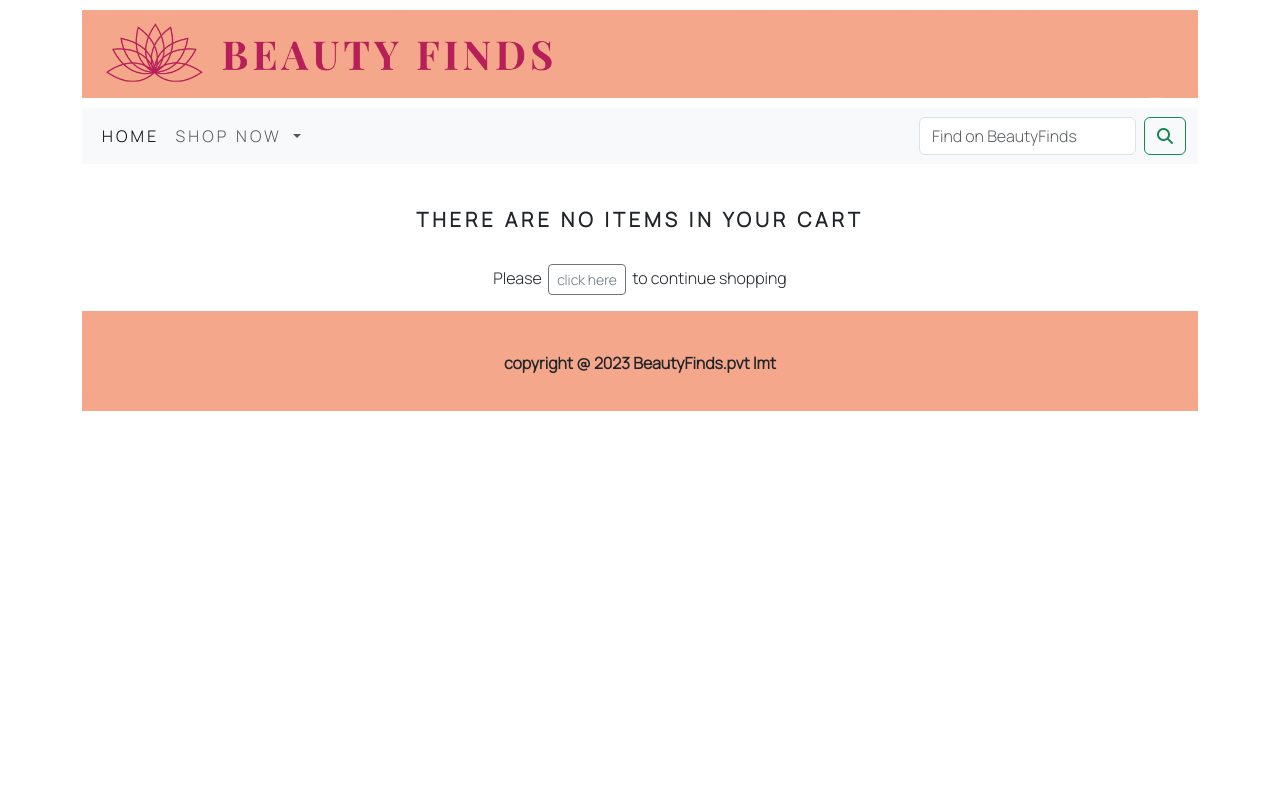
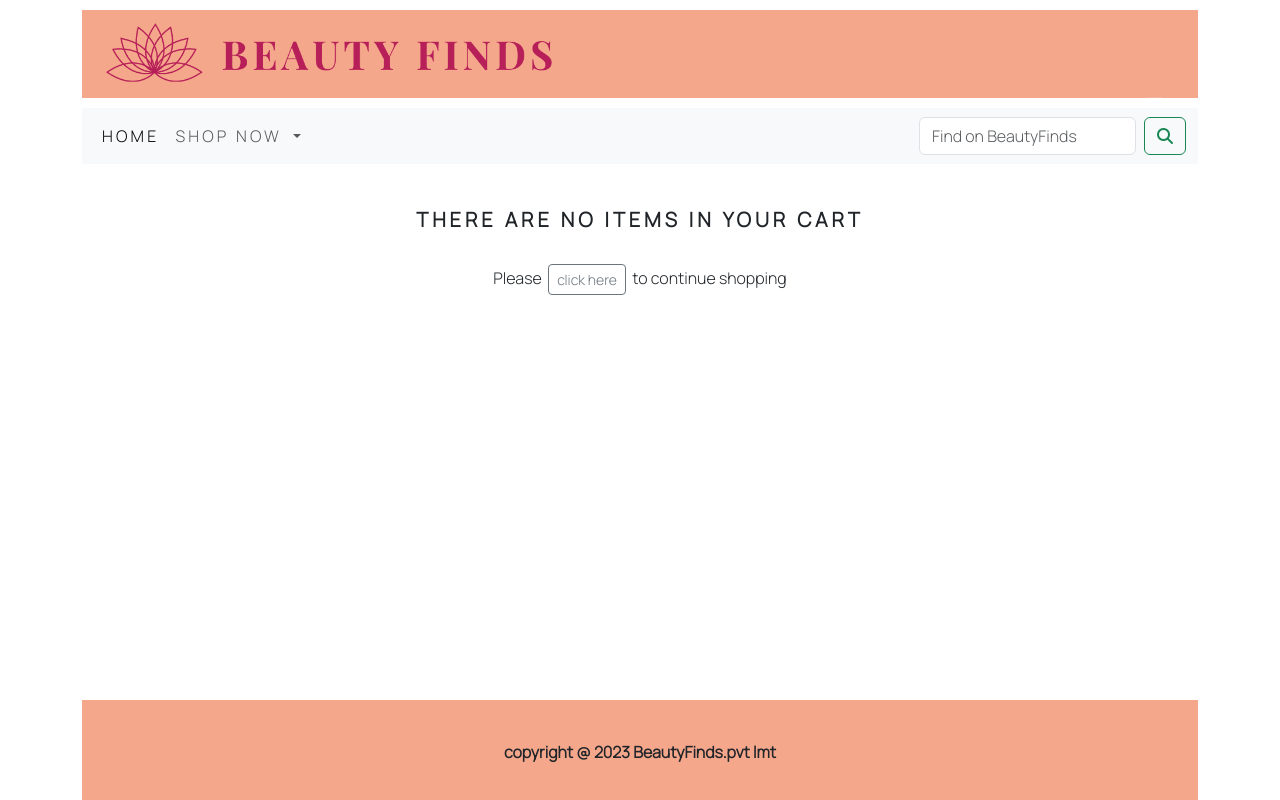
Before and after one commit to shahina-sakkeer/Shopping-website, a Django app: page /cart/ in a window 1280 px wide. Run offline with Django 4.2, Linux system fonts and the light colour scheme; data comes from the database, SQL or seed files in the repository; both versions use the stored data as it was after the commit; some libraries are stand-ins or nearby versions.

Commit message:
initial commit

```diff
--- a/static/css/custom.css
+++ b/static/css/custom.css
@@ -1,5 +1,6 @@
 body{
     font-family: 'Manrope', sans-serif;
+
 }
 .nav-item{
     letter-spacing: 0.2em;
@@ -18,16 +19,19 @@ body{
     text-transform: uppercase;
 }
 
-.my_footer{
+/* footer */
+
+/* .my_footer{
     background-color: rgb(245, 167, 139);
     height: 100px;
+
 }
 
 .my_footer p{
     font-weight: bold;
     padding-top: 40px;
     width: 100%;
-}
+} */
 
 
 /* category */
--- a/templates/base.html
+++ b/templates/base.html
@@ -1,6 +1,6 @@
 {% load static %}
 <!DOCTYPE html>
-<html lang="en">
+<html lang="en" style="height: 100%;">
 
 <head>
     <meta charset="UTF-8">
@@ -12,8 +12,8 @@
     <title>{% block title %} {% endblock %}</title>
 </head>
 
-<body>
-    <div class="container">
+<body style="min-height: 100vh; display: flex; flex-direction: column; height: 100%;">
+    <div class="container" style="  min-height: 100%; display: flex; flex-direction: column;">
 
     <div>
     {% include "header.html" %}
@@ -26,6 +26,7 @@
     </div>
 
     {% include "footer.html" %}
+
     <script src="https://cdn.jsdelivr.net/npm/@popperjs/core@2.11.8/dist/umd/popper.min.js" integrity="sha384-I7E8VVD/ismYTF4hNIPjVp/Zjvgyol6VFvRkX/vR+Vc4jQkC+hVqc2pM8ODewa9r" crossorigin="anonymous"></script>
 <script src="https://cdn.jsdelivr.net/npm/bootstrap@5.3.0/dist/js/bootstrap.min.js" integrity="sha384-fbbOQedDUMZZ5KreZpsbe1LCZPVmfTnH7ois6mU1QK+m14rQ1l2bGBq41eYeM/fS" crossorigin="anonymous"></script>
 
--- a/templates/cart.html
+++ b/templates/cart.html
@@ -43,9 +43,10 @@ BeautyFinds card
                 {% for cart_items in cart_items %}
                 <tr>
                     <td>
-                        <a href="cart_items.product.get_absolute_url">
+                        <a href="">
                             <img src="{{cart_items.product.image.url}}" alt="" style="width: 100px; height: 100px;" class="rounded float-left custom_image">
                         </a>
+                        <!-- cart_items.product.get_absolute_url -->
                     </td>
                     <td class="text-left">
                         {{cart_items.product.name}}
@@ -107,7 +108,9 @@ BeautyFinds card
                 </tr>
             </tbody>
         </table>
+
         <div class="mx-auto">
+            <a href="{% url 'shop:alllist' %}" class="btn btn-success custom_button mb-5">Proceed to pay</a>
             <a href="{% url 'shop:alllist' %}" class="btn btn-dark custom_button mb-5" >Continue shopping</a>
         </div>
     </div>
--- a/templates/category.html
+++ b/templates/category.html
@@ -53,7 +53,7 @@ See our new collections
 </div>
 
 <div class="container">
-    <div class="row mx_auto">
+    <div class="row mx_auto gap-3">
         {% for product in products.object_list %}
         <div class="row my_bottom_margin col-9 col-sm-12 col-md-4">
             <div class="card text-center" style="min-width: 18rem;">
--- a/templates/footer.html
+++ b/templates/footer.html
@@ -1,5 +1,11 @@
-<div class="my_footer">
+<!-- <div class="my_footer" style="">
     <p class="text-center">
         copyright @ 2023 BeautyFinds.pvt lmt
     </p>
-</div>
+</div> -->
+
+<footer style="background-color:  rgb(245, 167, 139);padding: 10px;text-align: center;margin-top: auto;font-weight: bold;padding-top: 40px;width: 100%;height: 100px;">
+    <p class="text-center">
+        copyright @ 2023 BeautyFinds.pvt lmt
+    </p>
+</footer>
```
Also changed, not shown: db.sqlite3.
